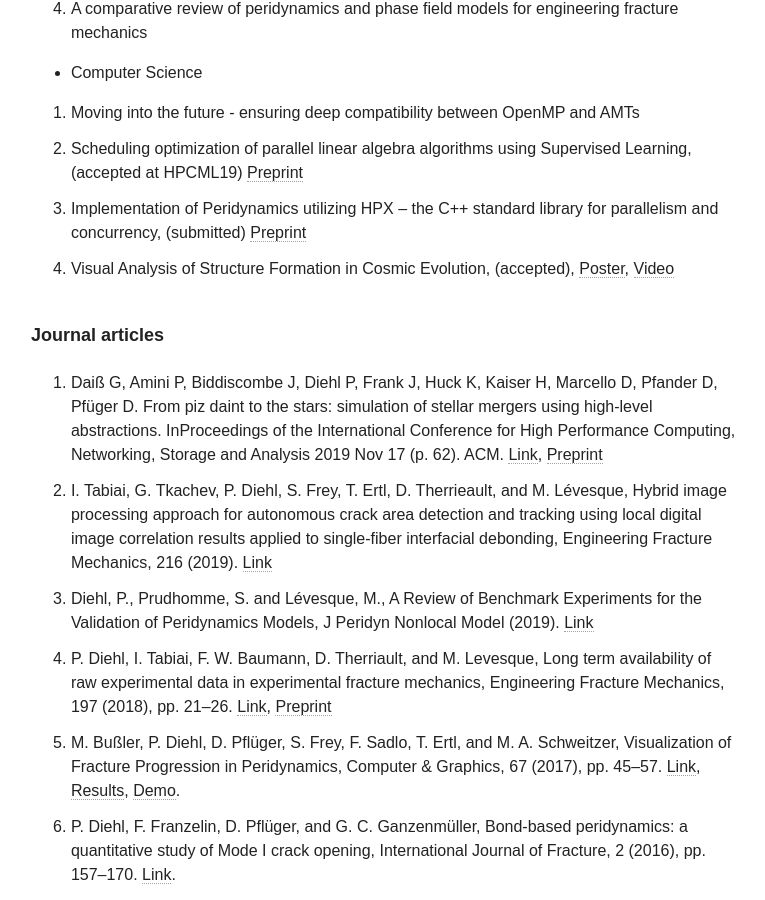
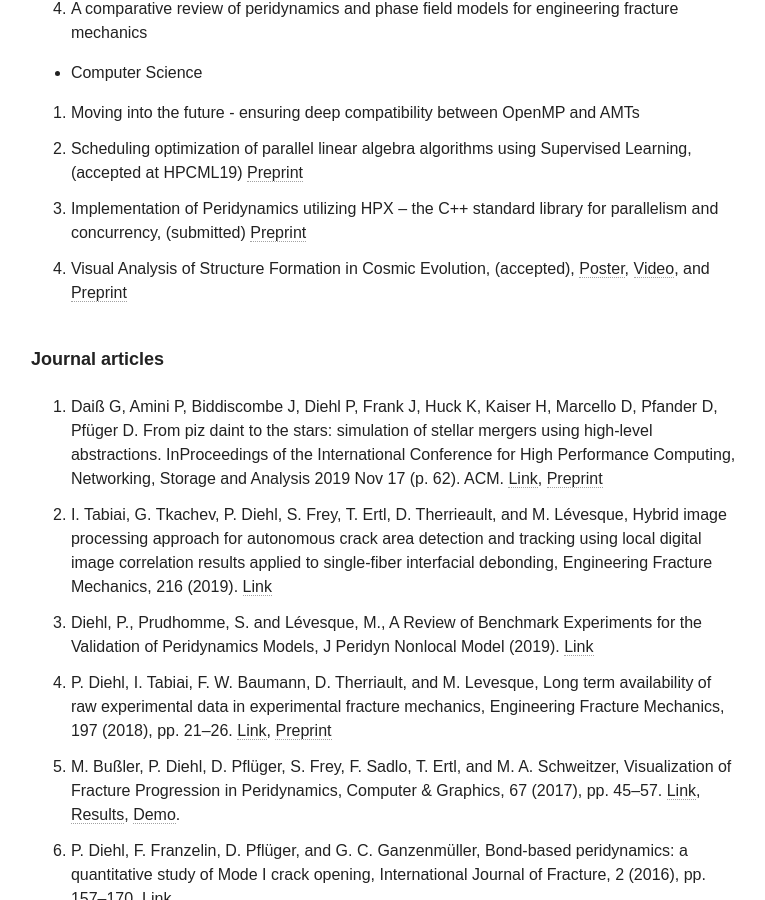
Before and after one commit to diehlpk/diehlpk.github.io, a Jekyll site: the page built from cv/index.md, in a window 1280 px wide and 900 px high, scrolled down 2049 px. Shown: the whole window, without its empty margins (255-1020 px from the left). Built offline with Jekyll 4.4.1, drawn with Linux system fonts in a browser that asks for light colours; nearby versions of some CDN libraries; some web fonts are replaced.

Commit message:
Add preprint

```diff
--- a/cv/index.md
+++ b/cv/index.md
@@ -56,7 +56,7 @@ hide: true
 1. Moving into the future - ensuring deep compatibility between OpenMP and AMTs
 1. Scheduling optimization of parallel linear algebra algorithms using Supervised Learning, (accepted at HPCML19) [Preprint](https://arxiv.org/abs/1909.03947)
 1. Implementation of Peridynamics utilizing HPX -- the C++ standard library for parallelism and concurrency, (submitted) [Preprint](https://arxiv.org/abs/1806.06917)
-1. Visual Analysis of Structure Formation in Cosmic Evolution, (accepted), [Poster](https://megamol.org/wp-content/uploads/2019/10/poster2-reduced.jpg), [Video](https://www.youtube.com/watch?v=ykn3ewqWUcw)
+1. Visual Analysis of Structure Formation in Cosmic Evolution, (accepted), [Poster](https://megamol.org/wp-content/uploads/2019/10/poster2-reduced.jpg), [Video](https://www.youtube.com/watch?v=ykn3ewqWUcw), and [Preprint](https://www.semanticscholar.org/paper/Visual-Analysis-of-Structure-Formation-in-Cosmic-Schatz-M%C3%BCller/2276478c287db900d99c443dfb95160dbd76a640)
 
 ###### Journal articles
 1. Daiß G, Amini P, Biddiscombe J, Diehl P, Frank J, Huck K, Kaiser H, Marcello D, Pfander D, Pfüger D. From piz daint to the stars: simulation of stellar mergers using high-level abstractions. InProceedings of the International Conference for High Performance Computing, Networking, Storage and Analysis 2019 Nov 17 (p. 62). ACM. [Link](https://doi.org/10.1145/3295500.3356221), [Preprint](https://arxiv.org/abs/1908.03121)
```
